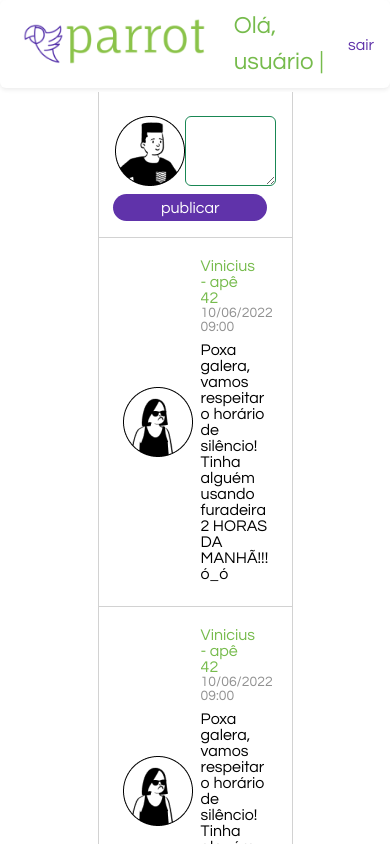
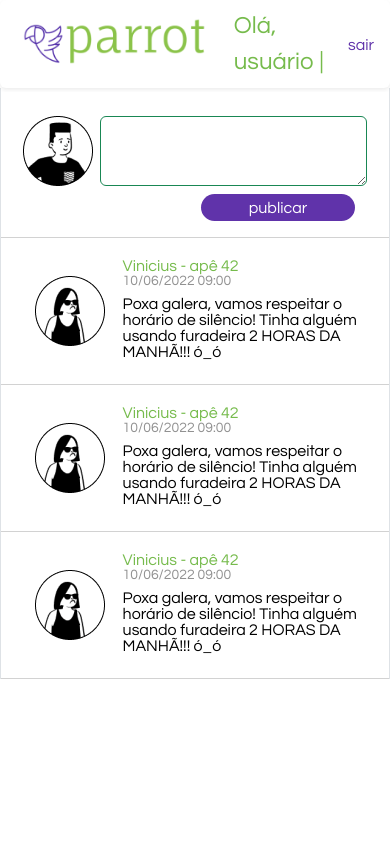
Before and after one commit to dreialcantara/frontend-hands-on-4, a React (Create React App) app: page /feed in a window 390 px wide. Shown: the top 844 px of the page. Built offline with nearby package versions, Linux system fonts and the light colour scheme.

Commit message:
responsividade feed

```diff
--- a/src/components/AppStyles.ts
+++ b/src/components/AppStyles.ts
@@ -7,8 +7,9 @@ export const Wrapper = styled.div`
   justify-content: center;
   align-items: center;
   background-image: url(${backgroundimage});
-  background-size: contain;
-  background-repeat: repeat;
+  background-color: black;
+  background-size: cover;
+  background-repeat: no-repeat;
   margin: 0;
   padding: 0;
   height: 100vh;
--- a/src/components/Card/index.tsx
+++ b/src/components/Card/index.tsx
@@ -6,7 +6,7 @@ const imgfriend = require("../../img/imgfriend.png");
 
 function CardFeed() {
   return (
-    <Card className="d-flex w-50 rounded-0 border-top-0   ">
+    <Card className="d-flex w-100 sm-w-100 rounded-0 border-top-0 border-end-0 border-start-0   ">
       <Card.Body className="d-flex">
         <img src={imgfriend} className="imgfriend align-self-center " alt="" />
         <div className="d-flex w-0 h-0 mb-2 ">
--- a/src/components/CardPost/index.tsx
+++ b/src/components/CardPost/index.tsx
@@ -7,7 +7,7 @@ const profileimg = require("../../img/profileimg.png");
 
 function CardPost() {
   return (
-    <Card className="d-flex w-50 border-top-0 rounded-0 mt-1">
+    <Card className="d-flex w-100 border-top-0 border-end-0 border-start-0 rounded-0 mt-1">
       <Card.Title></Card.Title>
       <Card.Body>
         <div className="d-flex justify-content-evenly">
--- a/src/pages/Feed/index.tsx
+++ b/src/pages/Feed/index.tsx
@@ -3,16 +3,24 @@ import React from "react";
 import Header from "../../components/Header";
 import CardPost from "../../components/CardPost";
 import CardFeed from "../../components/Card";
+import Container from "react-bootstrap/Container";
+
+import "./styles.css";
 
 function Login() {
   return (
     <>
       <Header />
-      <div className="d-flex flex-column align-items-center">
-        <CardPost />
-        <CardFeed />
-        <CardFeed />
-        <CardFeed />
+      <div className="d-flex flex-column align-items-center justify-content-center">
+        <Container
+          fluid
+          className="ContainerFeed border-end border-start justify-content-center"
+        >
+          <CardPost />
+          <CardFeed />
+          <CardFeed />
+          <CardFeed />
+        </Container>
       </div>
     </>
   );
--- /dev/null
+++ b/src/pages/Feed/styles.css
@@ -0,0 +1,7 @@
+.ContainerFeed {
+    padding: 0%;
+    margin: 0;
+    max-width: 700px;
+    border-right: 1px;
+
+}
```
